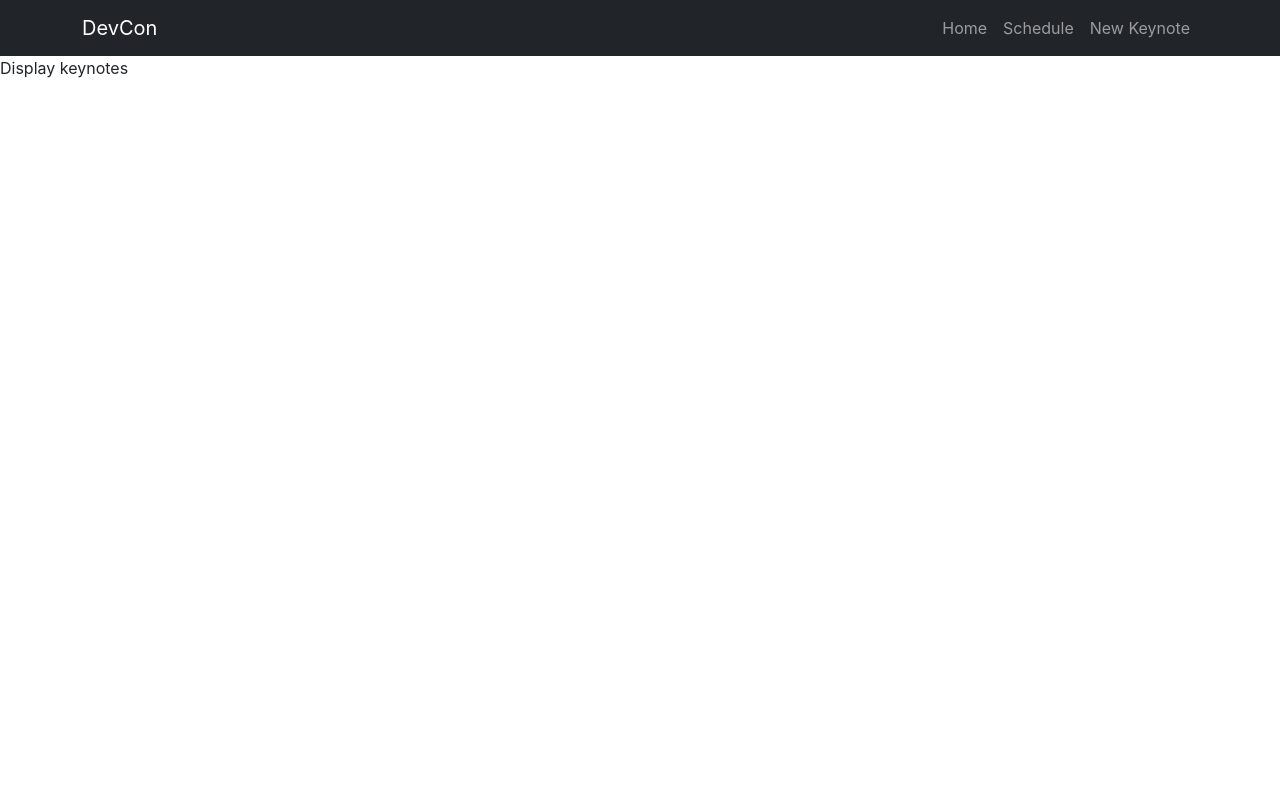
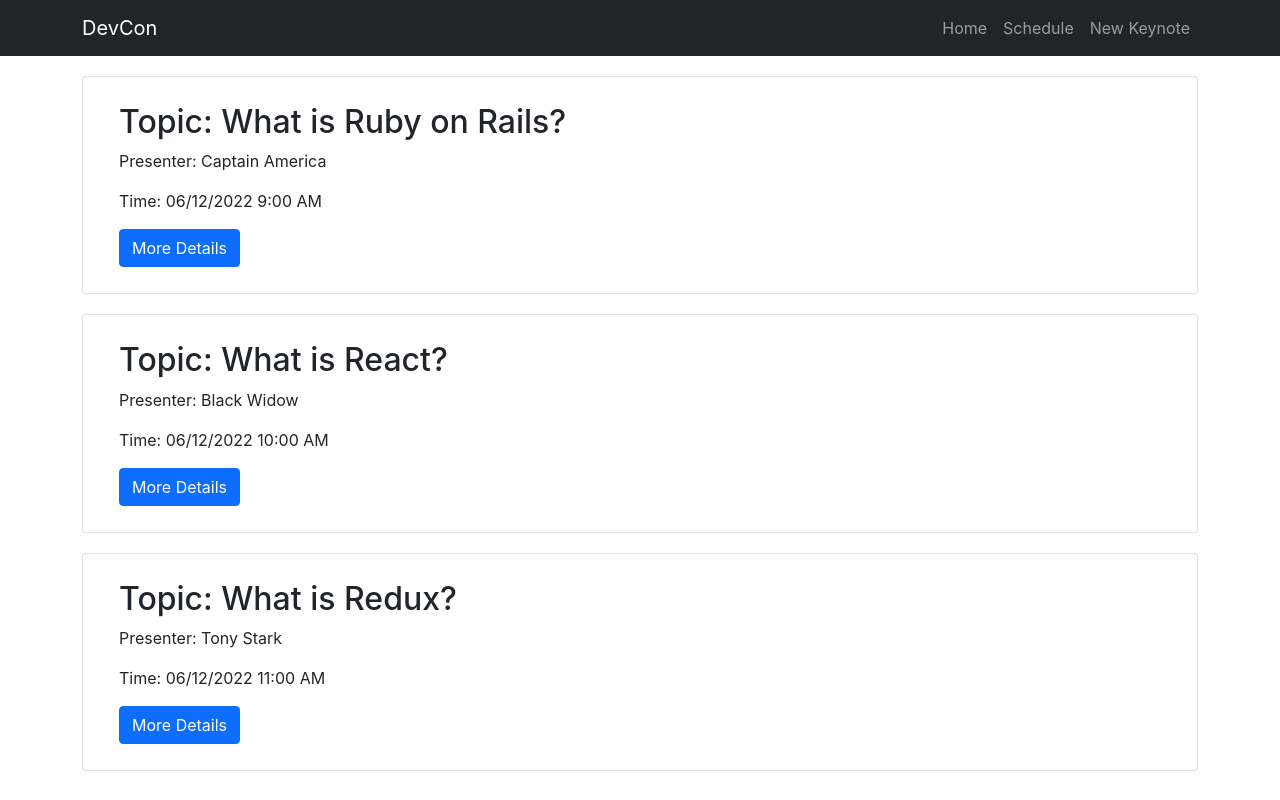
Before and after one commit to lazoxco/event-schedule-app, a React (Create React App) app: page /keynotes in a window 1280 px wide. Built offline with nearby package versions, Linux system fonts and the light colour scheme.

Commit message:
Working on keynotes show page.

```diff
--- a/src/components/Keynotes.js
+++ b/src/components/Keynotes.js
@@ -1,10 +1,17 @@
 import React from 'react'
+import KeynoteSummary from './KeynoteSummary'
 // import { BrowserRouter as Link } from 'react-router-dom'
 
-export default function Keynotes() {
+const Keynotes = ({ keynotes }) => {
   return (
-    <div>
-      Display keynotes
+    <div className="container">
+      { keynotes && keynotes.map(keynote => {
+        return (
+          <KeynoteSummary keynote={keynote} key={keynote.id}/>
+        )
+      })}
     </div>
   )
 }
+
+export default Keynotes
--- a/src/containers/KeynotesContainer.js
+++ b/src/containers/KeynotesContainer.js
@@ -3,19 +3,20 @@ import { BrowserRouter as Route, Switch } from 'react-router-dom'
 import { connect } from 'react-redux'
 import Keynotes from '../components/Keynotes'
 import CreateKeynote from './CreateKeynote'
+// import KeynoteDetails from '../components/KeynoteDetails'
 
 
 class KeynotesContainer extends Component {
   render() {
-    console.log(this.props)
-    return (
+   return (
     <Switch>
       <Route exact path="/keynotes" >
-        <Keynotes />
+        <Keynotes keynotes={this.props.keynotes}/>
       </Route>
       <Route exact path="/keynotes/new">
         <CreateKeynote />
       </Route>
+      <Route path="/keynotes/:id" render={() => <div>show</div>}/>
     </Switch>
     )
   }
```
